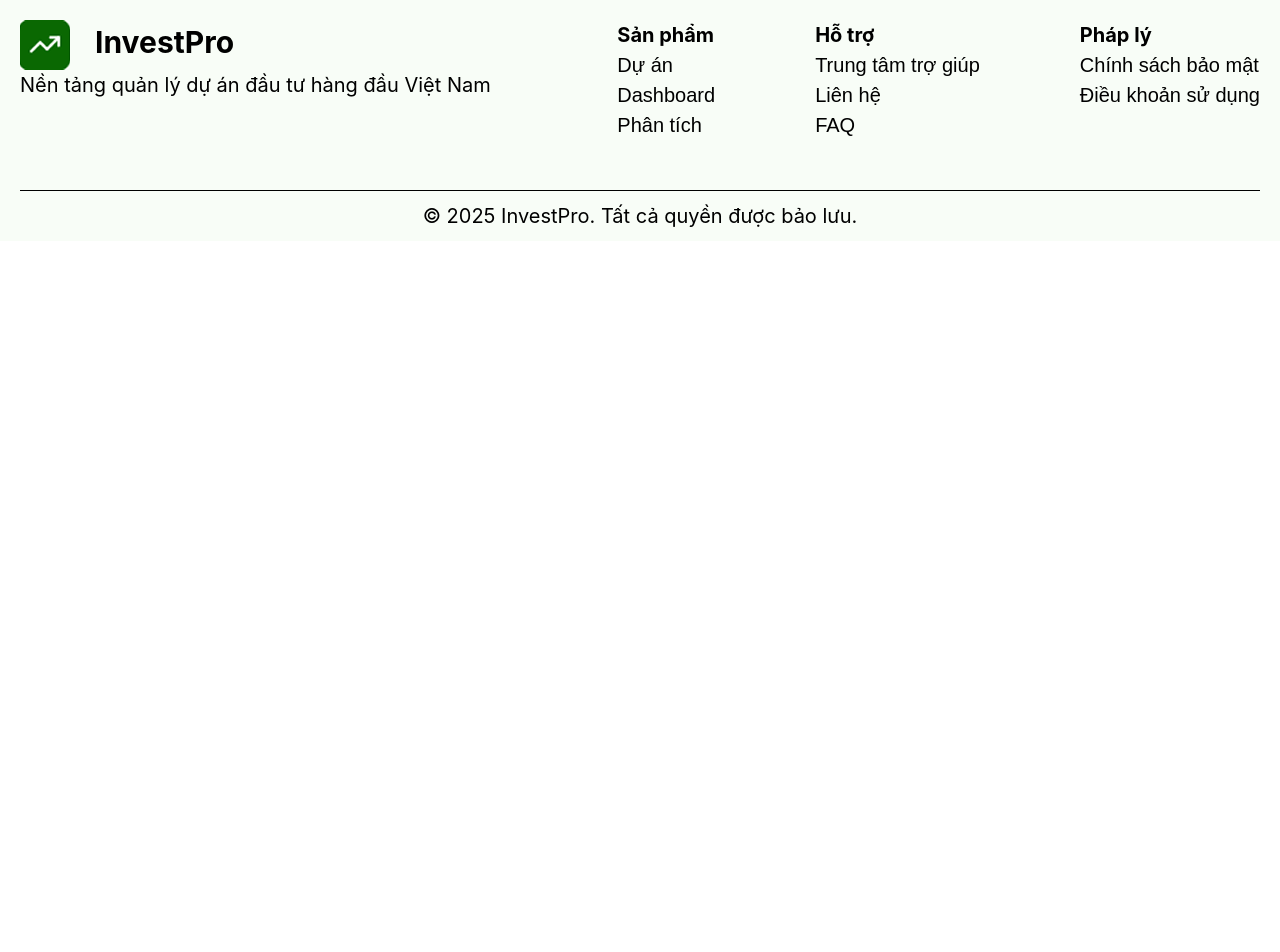
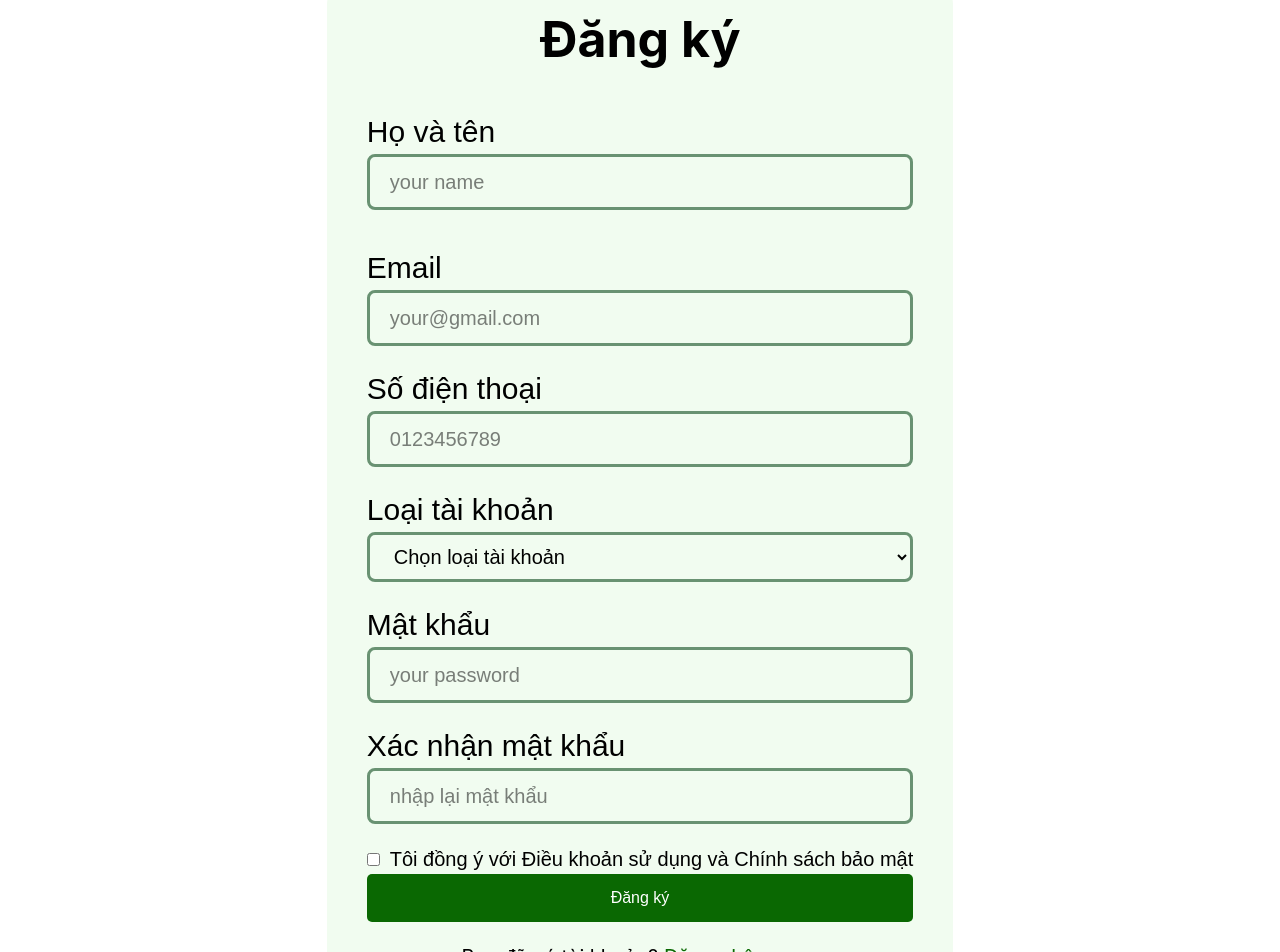
Before and after one commit to Loisori/CS445, a React (Vite) app in the folder frontend/: page /register in a window 1280 px wide. Shown: the part 314-1266 px from the top of the page. Before the commit the page ends 800 px from the top, so only its background shows below. Built offline with nearby package versions, Linux system fonts and the light colour scheme.

Commit message:
update front-end
update projectdetail page and project page, login and register

```diff
--- a/frontend/src/main.jsx
+++ b/frontend/src/main.jsx
@@ -10,6 +10,7 @@ const Footer = lazy(() => import("./sections/Footer.jsx"));
 
 //pages
 const Home = lazy(() => import("./pages/Home.jsx"));
+const Project = lazy(() => import("./pages/Projects.jsx"));
 
 //login
 const Login = lazy(() => import("./pages/login/Login.jsx"));
@@ -24,6 +25,7 @@ function App() {
             <Route path="/" element={<Home />} />
             <Route path="/login" element={<Login />} />
             <Route path="/register" element={<Register />} />
+            <Route path="/project" element={<Project />} />
           </Routes>
         </MainLayout>
       </BrowserRouter>
--- a/frontend/src/pages/ProjectDetails.jsx
+++ b/frontend/src/pages/ProjectDetails.jsx
@@ -1,5 +1,17 @@
-// function ProjectDetails() {
-//   return <div>Project Details Page</div>;
-// }
+import { StrictMode, lazy, Suspense } from "react";
 
-// export default ProjectDetails;s
+const Hero = lazy(() => import("../sections/layouts/Hero"));
+const Why = lazy(() => import("../sections/layouts/Why"));
+const Ready = lazy(() => import("../sections/layouts/Ready"));
+
+function ProjectDetails() {
+  return (
+    <>
+      <Hero />
+      <Why />
+      <Ready />
+    </>
+  );
+}
+
+export default ProjectDetails;
--- /dev/null
+++ b/frontend/src/pages/Projects.jsx
@@ -0,0 +1,78 @@
+import { StrictMode, lazy, Suspense } from "react";
+
+const Hero = lazy(() => import("../sections/layouts/Hero"));
+const Why = lazy(() => import("../sections/layouts/Why"));
+const Ready = lazy(() => import("../sections/layouts/Ready"));
+
+function Project() {
+  return (
+    <>
+      <section>
+        <div className="wrapper">
+          <div className="mb-[6rem]">
+            <h2>Khám phá Dự án đầu tư</h2>
+            <p className="text-h4">
+              Tìm kiếm và đầu tư vào các dự án tiềm năng phù hợp với bạn
+            </p>
+          </div>
+          <div className="flex mb-[5rem] w-full gap-[3rem] bg-secondary py-[4rem] px-[3rem] rounded-[2rem] border-[.1rem] border-solid border-[#C0BDBD]">
+            <input
+              type="text"
+              name=""
+              id=""
+              className="w-1/2 bg-[#E1EFE0] border-[.1rem] border-solid border-[#C0BDBD] px-[2rem] py-[1rem] text-h5 rounded-[8px]"
+              placeholder="Tìm kiếm dự án ..."
+            />
+            <select
+              name="type"
+              id="type"
+              className="px-[2rem] py-[1rem] text-h5 rounded-[8px] border-[.2rem] border-solid border-[#C0BDBD]"
+            >
+              <option value="Tất cả danh mục">Tất cả danh mục</option>
+            </select>
+            <select
+              name="risk"
+              id="risk"
+              className="px-[2rem] py-[1rem] text-h5 rounded-[8px] border-[.2rem] border-solid border-[#C0BDBD]"
+            >
+              <option value="Tất cả mức rủi ro">Tất cả mức rủi ro</option>
+            </select>
+            <select
+              name="date"
+              id="date"
+              className="px-[2rem] py-[1rem] text-h5 rounded-[8px] border-[.2rem] border-solid border-[#C0BDBD]"
+            >
+              <option value="Mới nhất">Mới nhất</option>
+            </select>
+          </div>
+          <div>
+            <div>
+              <p className="text-small">Tìm thấy 6 dự án</p>
+            </div>
+            <div className="grid grid-cols-3">
+              <div>
+                <picture>
+                  <img src="" alt="" />
+                </picture>
+                <div>
+                  <h4>Dự án Khu đô thị thông minh Green Valley</h4>
+                  <p>
+                    Khu đô thị sinh thái hiện đại với công nghệ thông minh, diện
+                    tích 500ha tại Đồng Nai
+                  </p>
+                  <div className="flex justify-between">
+                    <div>Đồng Nai</div>
+                    <div>45 ngày</div>
+                  </div>
+                  <button className="button--primary">Xem chi tiết</button>
+                </div>
+              </div>
+            </div>
+          </div>
+        </div>
+      </section>
+    </>
+  );
+}
+
+export default Project;
--- a/frontend/src/pages/login/Login.jsx
+++ b/frontend/src/pages/login/Login.jsx
@@ -1,40 +1,55 @@
 import { Link } from "react-router-dom";
+
+// import BG from "./assets/imgs/loginBG.png";
 
 function Login() {
   return (
-    <section>
-      Login
-      <div className="bg-secondary py-[3rem] px-[4rem] test">
+    <section className="py-[20rem]!">
+      <div className="min-w-[60rem] min-h-[5rem] w-fit m-auto bg-secondary py-[3rem] px-[4rem] rounded-[2rem]">
         <form action="">
-          <label htmlFor="" className="text-[4rem]">
+          <h2 htmlFor="" className="mb-[3rem] text-center font-bold">
             Đăng nhập
-          </label>
+          </h2>
           <br />
-          <div>
+          <div className="mb-[2rem]">
             <label htmlFor="Email" className="text-h3">
               Email
             </label>
-            <input type="text" placeholder="your@gmail.com" required />
+            <br />
+            <input
+              id="Email"
+              className="w-full px-[2rem] py-[1rem] text-h5 rounded-[8px] border-[.3rem] border-solid border-[#699272]"
+              type="text"
+              placeholder="your@gmail.com"
+              required
+            />
           </div>
           <br />
-          <div>
+          <div className="mb-[2rem]">
             <label htmlFor="Password" className="text-h3">
-              Password
+              Mật Khẩu
             </label>
-            <input type="text" placeholder="Nhập mật khẩu" required />
+            <br />
+            <input
+            className="w-full px-[2rem] py-[1rem] text-h5 rounded-[8px] border-[.3rem] border-solid border-[#699272]"
+              id="Password"
+              type="text"
+              placeholder="Nhập mật khẩu"
+              required
+            />
           </div>
           <div>
-            <button className="" id="js-forget-password">
+            <button className="text-tertiary text-h4" id="js-forget-password">
               Quên mật khẩu?
             </button>
             <br />
-            <button className="button--primary" id="js-login" type="submit">
+            <button className="button--primary w-full! mb-[2rem]" id="js-login" type="submit">
               Đăng nhập
             </button>
-            <Link to="/register">
-              <p>
+            <Link to="/register" className="text-center">
+              <p className="text-h5">
                 Bạn chưa có tài khoản?
-                <span className="text-primary">Đăng ký ngay</span>
+                <span className="text-tertiary!"> Đăng ký ngay</span>
               </p>
             </Link>
           </div>
--- a/frontend/src/pages/login/Register.jsx
+++ b/frontend/src/pages/login/Register.jsx
@@ -2,18 +2,118 @@ import { Link } from "react-router-dom";
 
 function Register() {
   return (
-    <section>
-      Register
-      <div className="bg-secondary py-[3rem] px-[4rem]">
+    <section className="py-[20rem]!">
+      <div className="min-w-[60rem] min-h-[5rem] w-fit m-auto bg-secondary py-[3rem] px-[4rem] rounded-[2rem]">
         <form action="">
-          <label htmlFor=""></label>
-          <label htmlFor="Email"></label>
-          <input type="text" placeholder="your@gmail.com" required />
-          <label htmlFor="Password"></label>
-          <input type="text" placeholder="Nhập mật khẩu" required />
-          <button>Quên mật khẩu?</button>
-          <button>Đăng nhập</button>
-          <button>Bạn chưa có tài khoản? Đăng ký ngay</button>
+          <h2 htmlFor="" className="mb-[3rem] text-center font-bold">
+            Đăng ký
+          </h2>
+          <br />
+          <div className="mb-[2rem]">
+            <label htmlFor="FullName" className="text-h3" name="fullname">
+              Họ và tên
+            </label>
+            <br />
+            <input
+              id="Email"
+              className="w-full px-[2rem] py-[1rem] text-h5 rounded-[8px] border-[.3rem] border-solid border-[#699272]"
+              type="text"
+              placeholder="your name"
+              required
+            />
+          </div>
+          <br />
+          <div className="mb-[2rem]">
+            <label htmlFor="Emaill" className="text-h3">
+              Email
+            </label>
+            <br />
+            <input
+              className="w-full px-[2rem] py-[1rem] text-h5 rounded-[8px] border-[.3rem] border-solid border-[#699272]"
+              id="Email"
+              type="email"
+              placeholder="your@gmail.com"
+              required
+            />
+          </div>
+          <div className="mb-[2rem]">
+            <label htmlFor="FullName" className="text-h3">
+              Số điện thoại
+            </label>
+            <br />
+            <input
+              id="Phone"
+              className="w-full px-[2rem] py-[1rem] text-h5 rounded-[8px] border-[.3rem] border-solid border-[#699272]"
+              type="number"
+              placeholder="0123456789"
+              required
+            />
+          </div>
+          <div className="mb-[2rem]">
+            <label htmlFor="AccType" className="text-h3">
+              Loại tài khoản
+            </label>
+            <br />
+            <select
+              name="AccType"
+              id="AccType"
+              className="w-full px-[2rem] py-[1rem] text-h5 rounded-[8px] border-[.3rem] border-solid border-[#699272]"
+            >
+              <option value="select" disable>
+                Chọn loại tài khoản
+              </option>
+              <option value="investor">Nhà đầu tư</option>
+              <option value="projectowner">Chủ dự án</option>
+            </select>
+          </div>
+          <div className="mb-[2rem]">
+            <label htmlFor="FullName" className="text-h3">
+              Mật khẩu
+            </label>
+            <br />
+            <input
+              id="Password"
+              className="w-full px-[2rem] py-[1rem] text-h5 rounded-[8px] border-[.3rem] border-solid border-[#699272]"
+              type="password"
+              name="password"
+              placeholder="your password"
+              required
+            />
+          </div>
+          <div className="mb-[2rem]">
+            <label htmlFor="FullName" className="text-h3">
+              Xác nhận mật khẩu
+            </label>
+            <br />
+            <input
+              id="Email"
+              className="w-full px-[2rem] py-[1rem] text-h5 rounded-[8px] border-[.3rem] border-solid border-[#699272]"
+              type="password"
+              placeholder="nhập lại mật khẩu"
+              required
+            />
+          </div>
+          <div>
+            <input type="checkbox" id="confirm" />
+            <label htmlFor="confirm" className="text-h5 ml-[1rem]">
+              Tôi đồng ý với Điều khoản sử dụng và Chính sách bảo mật
+            </label>
+          </div>
+          <div>
+            <button
+              className="button--primary w-full! mb-[2rem]"
+              id="js-login"
+              type="submit"
+            >
+              Đăng ký
+            </button>
+            <Link to="/login" className="text-center">
+              <p className="text-h5">
+                Bạn đã có tài khoản?
+                <span className="text-tertiary!"> Đăng nhập ngay</span>
+              </p>
+            </Link>
+          </div>
         </form>
       </div>
     </section>
--- a/frontend/src/sections/Header.jsx
+++ b/frontend/src/sections/Header.jsx
@@ -15,7 +15,9 @@ function Header() {
         </Link>
         <div>
           <ul className="flex gap-[3.2rem] text-h4">
-            <li>Dự án</li>
+            <Link to="/Project">
+              <li>Dự án</li>
+            </Link>
             <li>Giới thiệu</li>
             <li>Liên hệ</li>
           </ul>
```
Also changed, not shown: frontend/src/assets/imgs/loginBG.png (renamed from frontend/src/assets/imgs/Rectangle 107.png).
